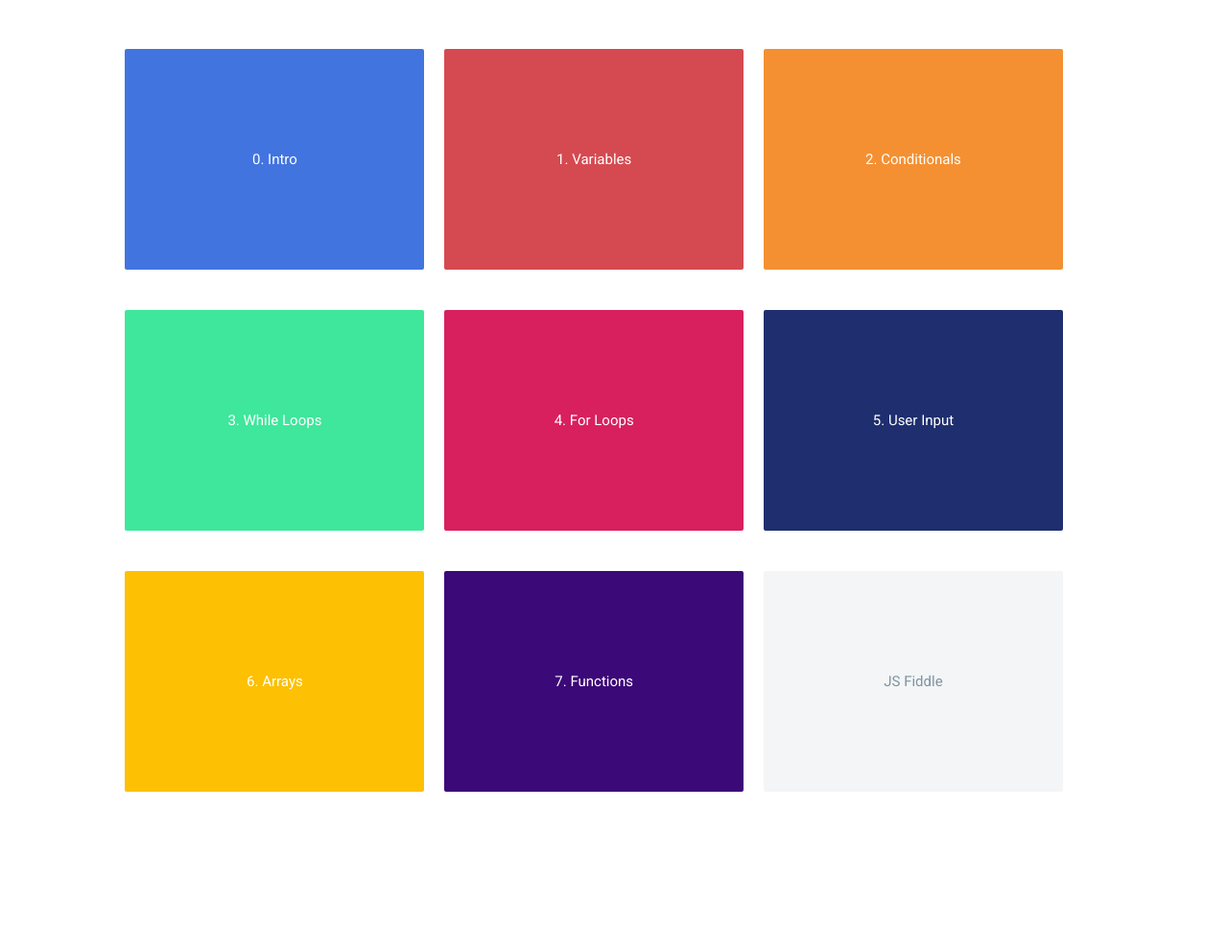
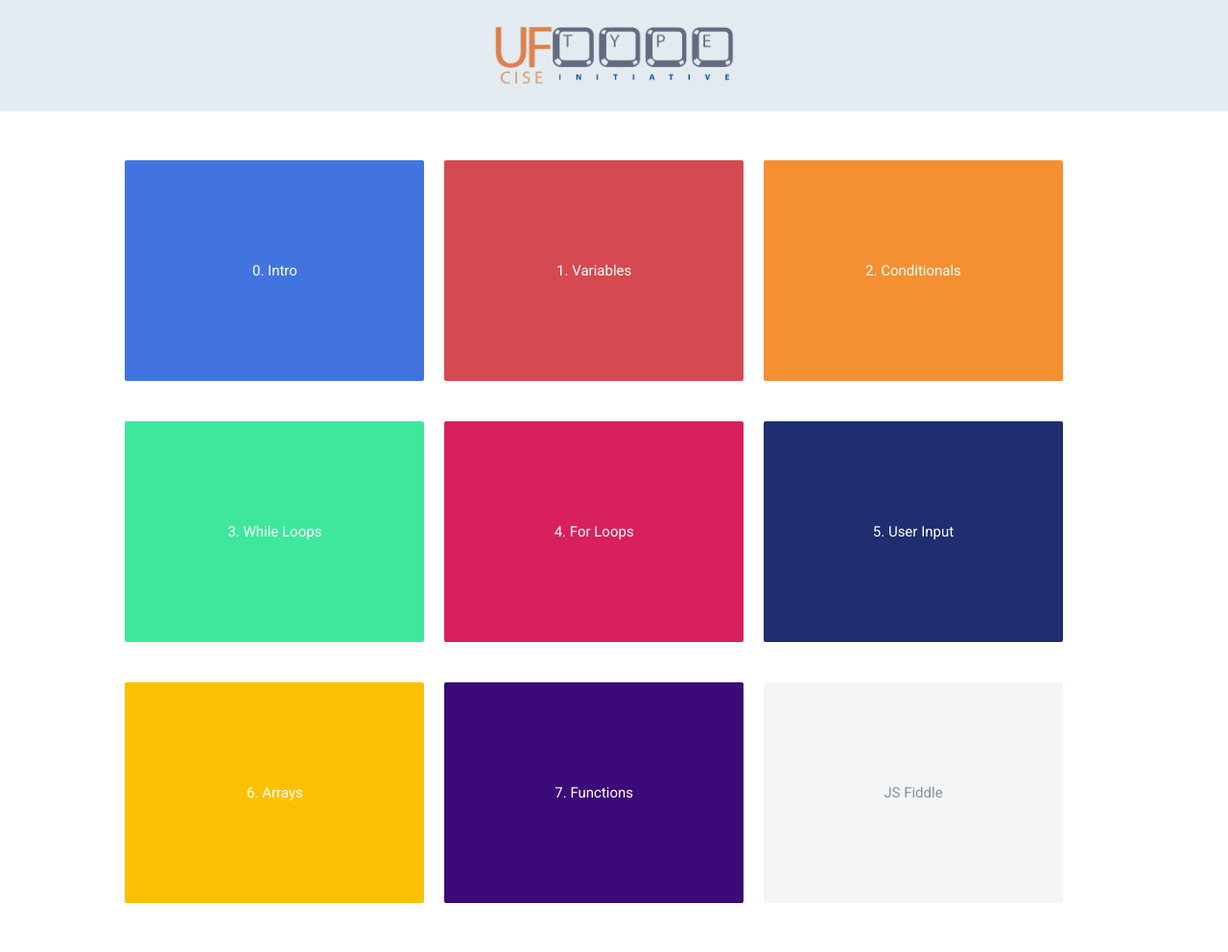
Before and after one commit to JING1201/student-curriculum, a PHP site: page / in a window 1280 px wide. Shown: the whole page at 96% size. Before the commit the page ends 825 px from the top, so only its background shows below. Run offline with PHP 8.4, Linux system fonts and the light colour scheme; some libraries are stand-ins or nearby versions.

Commit message:
add navbar

```diff
--- a/css/main.css
+++ b/css/main.css
@@ -12,8 +12,6 @@ body {
     width:90%;
 }
 
-
-
 /* ==========================================================================
    Nav bar
    ========================================================================== */
@@ -27,6 +25,18 @@ body {
 
 .navbar-link:hover{
     text-decoration: none;
+}
+
+.nav-container{
+    text-align:center;
+    width:100%;
+    padding:20px;
+    background-color:#E4EBF0;
+    /*display: block; margin-left: auto;*/
+}
+
+.navbar{
+    background:#E4EBF0;
 }
 
 .js-fiddle{
--- a/index.html
+++ b/index.html
@@ -7,6 +7,14 @@
 </head>
 
 <body>
+
+<div class="container nav-container">
+<nav class="navbar navbar-light bg-faded">
+  <div class="container"><img src="/img/UF.png" width="250" height="60"></div>
+</nav>
+</div>
+
+
 <div class="container">
 
 <!-- Boxes -->
```
